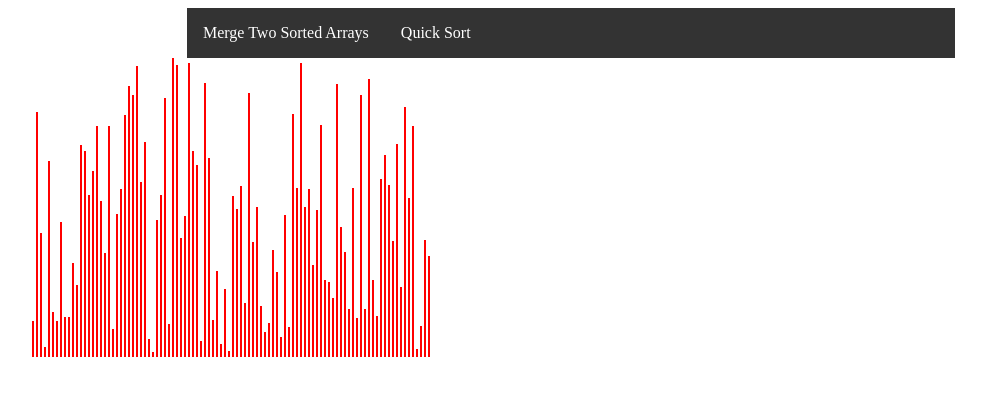
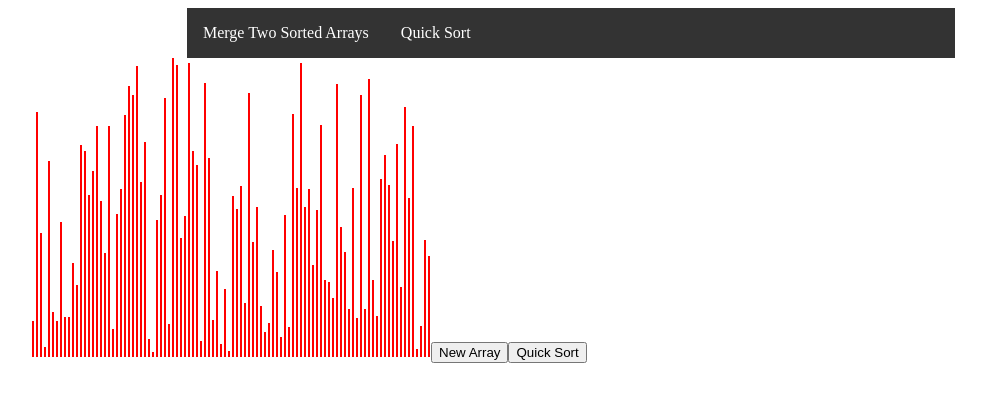
Before and after one commit to kwmin90/merging_sorting_visualizer, a React (Create React App) app: page /#/sort in a window 1280 px wide. Shown: the top 402 px of the page, without its empty margins (69-1055 px from the left). Built offline with nearby package versions, Linux system fonts and the light colour scheme.

Commit message:
working on quicksort visualizer

```diff
--- a/src/components/SortingVisualizer/SortingVisualizer.tsx
+++ b/src/components/SortingVisualizer/SortingVisualizer.tsx
@@ -1,13 +1,42 @@
 import React, { useEffect, useState } from "react";
 import { createRandomArray } from "../../utils/utils";
 import "./SortingVisualizer.css";
+import { quickSort, getQuickSortAnimations } from "../../utils/sortingUtil";
+
+const CreateRandomArrayForSort = () => {
+  return createRandomArray(100, 5, 300);
+};
 
 export const SortingVisualizer: React.FC = () => {
   const [array, setArray] = useState<number[]>([]);
 
   useEffect(() => {
-    setArray(createRandomArray(100, 5, 300));
+    setArray(CreateRandomArrayForSort);
   }, []);
+
+  // const isSorted = () => {
+  //   const temp = quickSort(array, 0, array.length - 1);
+  //   const temp2 = array.sort((a, b) => a - b);
+  //   if (temp === temp2) {
+  //     console.log("quicksort works!");
+  //   }
+  // };
+  const quickSort = () => {
+    const animations = getQuickSortAnimations(array);
+    for (let i = 0; i < animations.length; i++) {
+      const arrBars = Array.from(
+        document.getElementsByClassName(
+          "array-bar"
+        ) as HTMLCollectionOf<HTMLElement>
+      );
+      setTimeout(() => {
+        const [barOneIdx, newHeight] = animations[i];
+        const barOneStyle = arrBars[barOneIdx].style;
+        barOneStyle.height = `${newHeight}px`;
+      }, i * 10);
+    }
+  };
+
   return (
     <div className="sorting-container">
       {array.map((value: number, index: number) => (
@@ -20,6 +49,20 @@ export const SortingVisualizer: React.FC = () => {
           }}
         ></div>
       ))}
+      <button
+        onClick={() => {
+          setArray(CreateRandomArrayForSort);
+        }}
+      >
+        New Array
+      </button>
+      <button
+        onClick={() => {
+          quickSort();
+        }}
+      >
+        Quick Sort
+      </button>
     </div>
   );
 };
--- /dev/null
+++ b/src/utils/sortingUtil.ts
@@ -0,0 +1,48 @@
+export const getQuickSortAnimations = (arr: number[])=>{
+    const animations: any = [];
+    if(arr.length <=1) return arr;
+    quickSort(arr, 0, arr.length-1, animations);
+    return animations;
+}
+
+const swap = (arr: number[], low: number, high: number)=>{
+    let temp = arr[low];
+    arr[low] = arr[high];
+    arr[high] = temp;
+}
+
+export const quickSort = (arr: number[], low: number, high: number, animations: any) =>{ //mergsorthelper
+    let index;
+    if(arr.length > 1){
+        index = partition(arr, low, high, animations);
+        if(low < index-1){
+            quickSort(arr, low, index-1, animations);
+        }
+        if(index < high){
+            quickSort(arr, index, high, animations);
+        }
+    }
+    return arr;
+}
+
+const partition = (arr: number[], low: number, high: number, animations: any) =>{ //domerge
+    let pivot = arr[Math.floor((low + high)/2)];
+    let i = low;
+    let j = high;
+   while (i <= j){
+       while(arr[i] < pivot){
+           animations.push([i, arr[i]]);
+           i++;
+       }
+       while(arr[j] > pivot){
+           animations.push([i, arr[j]]);
+           j--;
+       }
+       if(i <= j){
+           swap(arr, i, j);
+           i++;
+           j--;
+       }
+   }
+   return i;
+}
--- a/src/utils/utils.ts
+++ b/src/utils/utils.ts
@@ -1,4 +1,4 @@
-export const random = (min: number, max: number) =>{
+const random = (min: number, max: number) =>{
     return Math.floor(Math.random() * (max - min + 1) + min);
 }
 
```
Also changed, not shown: 1 other file (tests, documents, lock files or other folders).
